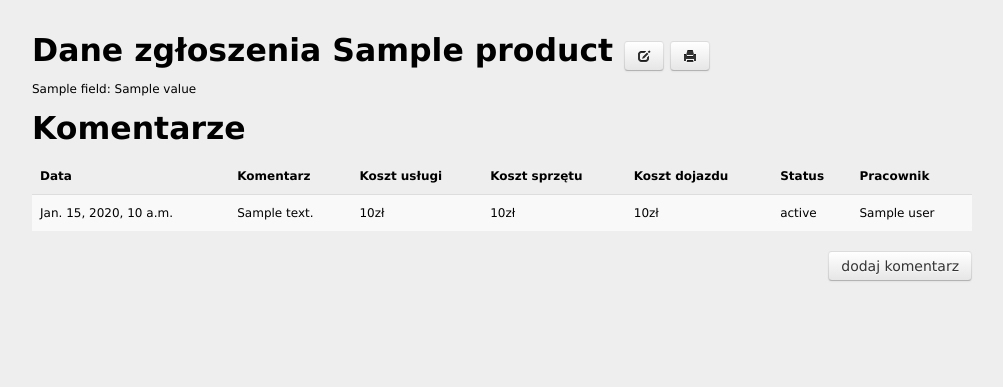
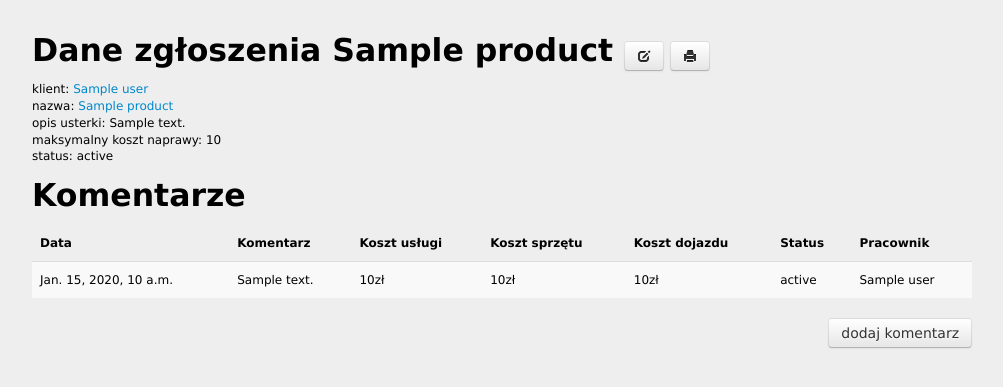
Before and after one commit to owad/dziobak, a Django app: template templates/product/product_detail.html in a window 1280 px wide. Shown: the top 387 px of the page, without its empty margins (138-1141 px from the left). Run offline with Django 3.2, Linux system fonts and the light colour scheme; the template is opened without the code that fills it: most values are stand-ins (such as "Sample title", 1, 10 or a date in 2020); some libraries are stand-ins or nearby versions.

Commit message:
status updating

```diff
--- a/product/views.py
+++ b/product/views.py
@@ -116,7 +116,10 @@ class CommentCreate(CreateView):
 
     def form_valid(self, form):
         form.instance.user = self.request.user
-        form.instance.product = self.get_context_data()['product']
+        product = self.get_context_data()['product']
+        product.save()
+        form.instance.product = product
+
         return super(CommentCreate, self).form_valid(form)
 
 comment_create = CommentCreate.as_view()
--- a/templates/cs_user/user_create_or_update.html
+++ b/templates/cs_user/user_create_or_update.html
@@ -2,7 +2,7 @@
 
 {% block heading %}{% if client %}Edycja danych klienta "{{ client }}" {% else %}Nowy klient{% endif %}{% endblock %}
 
-{% block nav_user_create %} class="active" {% endblock %}
+{% block nav_user_create %}{% if not client.pk %}class="active"{% endif %}{% endblock %}
 
 {% block content %}
 
--- a/templates/product/product_detail.html
+++ b/templates/product/product_detail.html
@@ -10,19 +10,7 @@
 
 {% block content %}
     {% block product_details %}
-    <div>
-        {% for field, value in product.get_details_list %}
-            {{ field }}:
-            {% if field == 'klient' %}
-                <a href="{{ product.user.get_absolute_url }}">{{ value }}</a>
-            {% elif field == 'nazwa' %}
-                <a href="{{ product.get_absolute_url }}">{{ value }}</a>
-            {% else %}
-                {{ value }}
-            {% endif %}
-            <br/>
-        {% endfor %}
-    </div>
+    {% include 'product/product_info.html' %}
     {% endblock %}
 
     {% block comments %}
--- /dev/null
+++ b/templates/product/product_info.html
@@ -0,0 +1,5 @@
+<div>klient: <a href="{{ product.user.get_absolute_url }}">{{ product.user }}</a></div>
+<div>nazwa: <a href="">{{ product.get_name }}</a></div>
+<div>opis usterki: {{ product.description }}</div>
+<div>maksymalny koszt naprawy: {{ product.max_cost }}</div>
+<div>status: {{ product.get_status }}</div>
--- a/templates/product/product_table.html
+++ b/templates/product/product_table.html
@@ -21,7 +21,7 @@
             <td><a href="{{ p.get_absolute_url }}">{{ p.get_name }}</a></td>
             <td>{{ p.warranty }}</td>
             <td>{{ p.cost }}zł</td>
-            <td>{{ p.status }}</td>
+            <td>{{ p.get_status }}</td>
             <td>{{ p.user.phone_numbers }}</td>
             <td>{{ p.created }}</td>
             <td>{{ p.serviced_by }}</td>
```
Also changed, not shown: cs_user/forms.py (+9 -10 lines), cs_user/models.py (+13 -14 lines), product/models.py (+5 -13 lines), templates/cs_user/user_detail.html (+2 -7 lines), templates/cs_user/user_info.html (added, +8 -0 lines).
